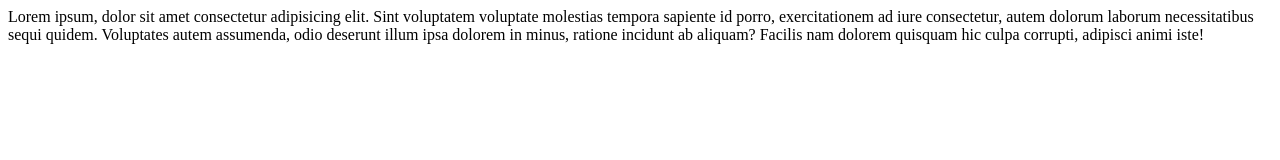
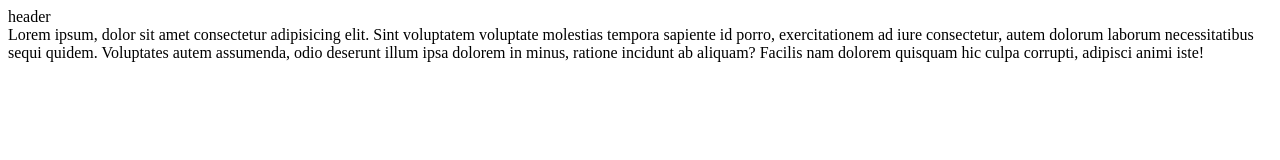
Before and after one commit to MadhavGupta95/Git_learning, a plain HTML site: page index.html in a window 1280 px wide. Drawn offline with Linux system fonts and the light colour scheme.

Commit message:
second snapshot

```diff
--- a/index.html
+++ b/index.html
@@ -6,6 +6,11 @@
     <title>GIT</title>
 </head>
 <body>
+    <nav>
+        <header>
+            header
+        </header>
+    </nav>
     <section>
         Lorem ipsum, dolor sit amet consectetur adipisicing elit. Sint voluptatem voluptate molestias tempora sapiente id porro, exercitationem ad iure consectetur, autem dolorum laborum necessitatibus sequi quidem. Voluptates autem assumenda, odio deserunt illum ipsa dolorem in minus, ratione incidunt ab aliquam? Facilis nam dolorem quisquam hic culpa corrupti, adipisci animi iste!
     </section>
```
